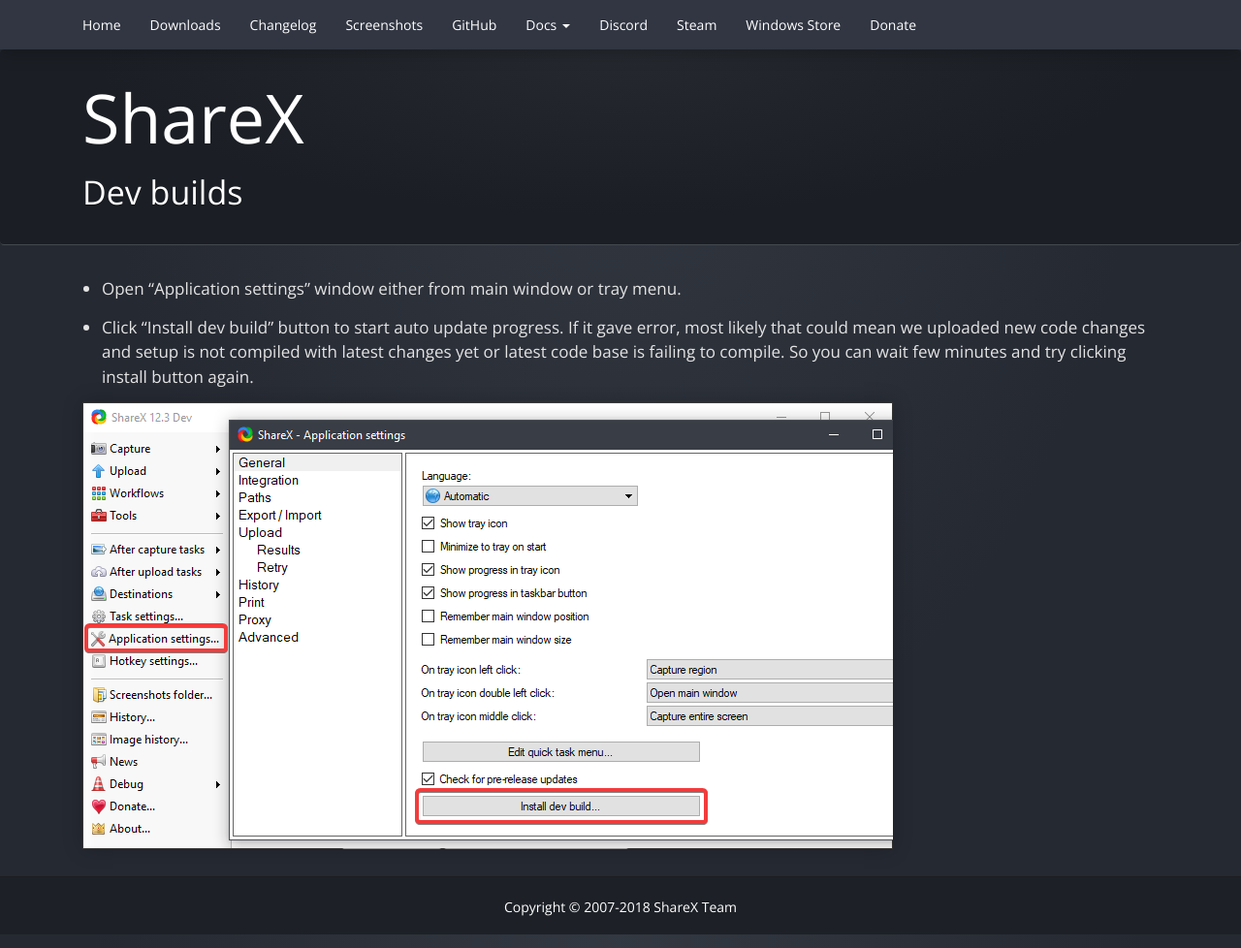
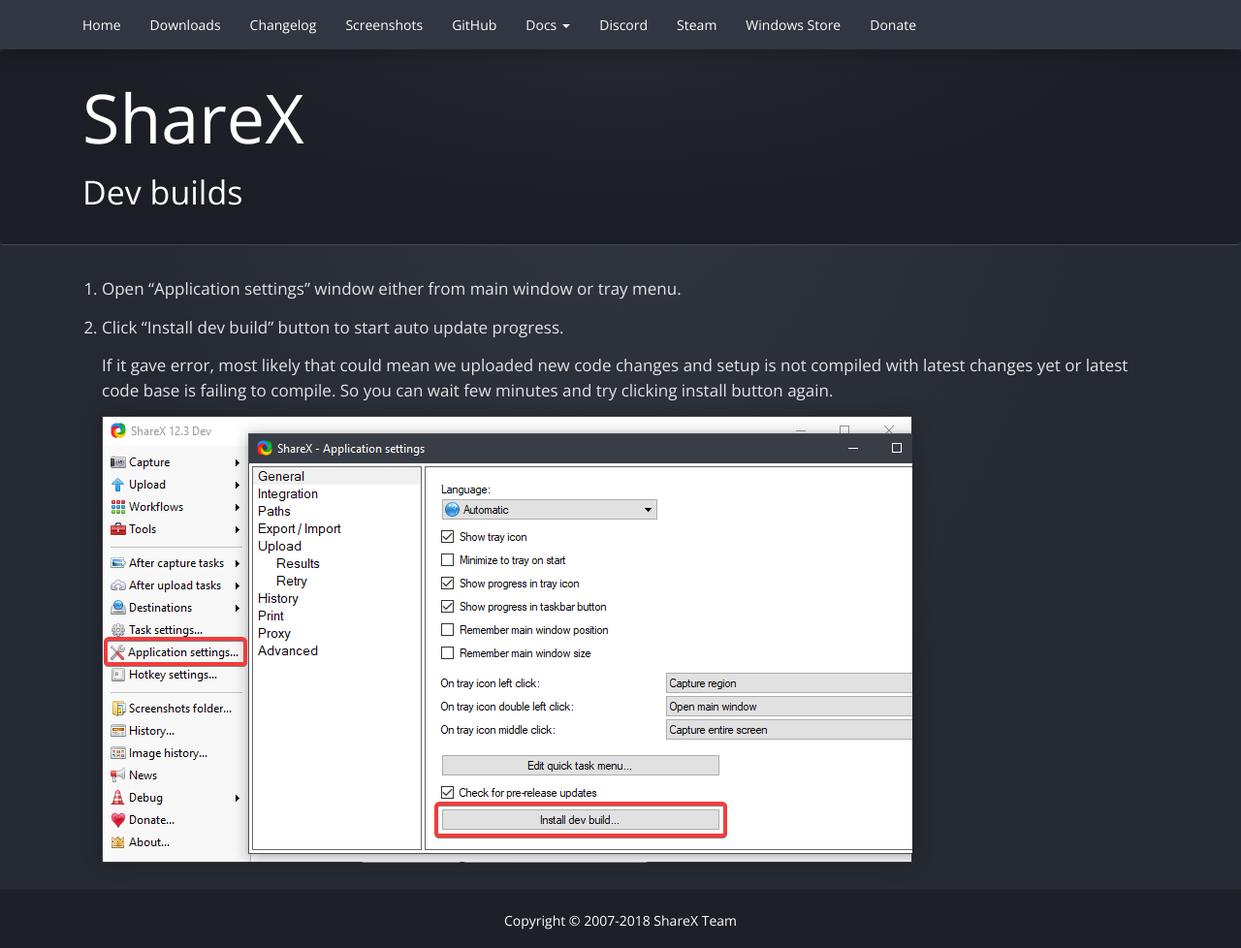
Before and after one commit to ShareX/sharex.github.io, a Jekyll site: the page built from docs/dev-builds.md, in a window 1280 px wide. Shown: the whole page at 97% size. Built offline with Jekyll 4.4.1, drawn with Linux system fonts in a browser that asks for light colours; some of the changed lines change nothing that is shown.

Commit message:
Use ordered list in dev builds page

```diff
--- a/docs/dev-builds.md
+++ b/docs/dev-builds.md
@@ -3,8 +3,10 @@
 title: Dev builds
 ---
 
-* Open "Application settings" window either from main window or tray menu.
+1. Open "Application settings" window either from main window or tray menu.
 
-* Click "Install dev build" button to start auto update progress. If it gave error, most likely that could mean we uploaded new code changes and setup is not compiled with latest changes yet or latest code base is failing to compile. So you can wait few minutes and try clicking install button again.
+2. Click "Install dev build" button to start auto update progress.
 
-![](/img/ScreenshotDevBuilds.png)
+    If it gave error, most likely that could mean we uploaded new code changes and setup is not compiled with latest changes yet or latest code base is failing to compile. So you can wait few minutes and try clicking install button again.
+
+    ![](/img/ScreenshotDevBuilds.png)
```
